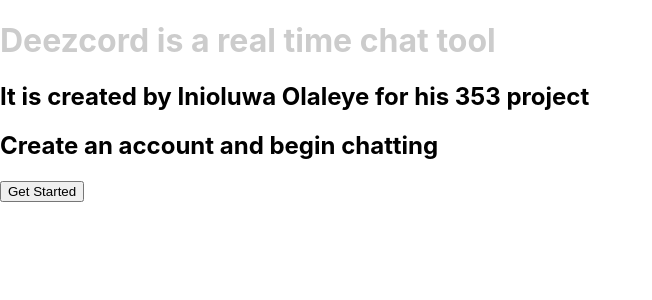
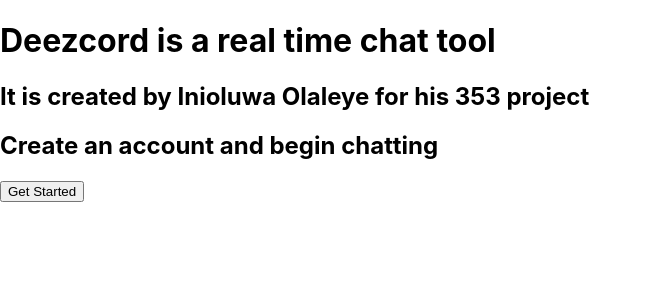
Before and after one commit to Inioluwa21/Deezcord, a React (Create React App) app in the folder app/: page / in a window 1280 px wide. Shown: the top 300 px of the page, without its empty margins (0-652 px from the left). Built offline with nearby package versions, Linux system fonts and the light colour scheme.

Commit message:
change the color of the h1 text in form

```diff
--- a/app/src/stylings/signin.css
+++ b/app/src/stylings/signin.css
@@ -34,7 +34,7 @@
   cursor: pointer;
   transition: background-color 0.3s ease-in-out;
 }
-h1 {
+form h1 {
   color: #ccc;
 }
 .signInButton:hover {
```
